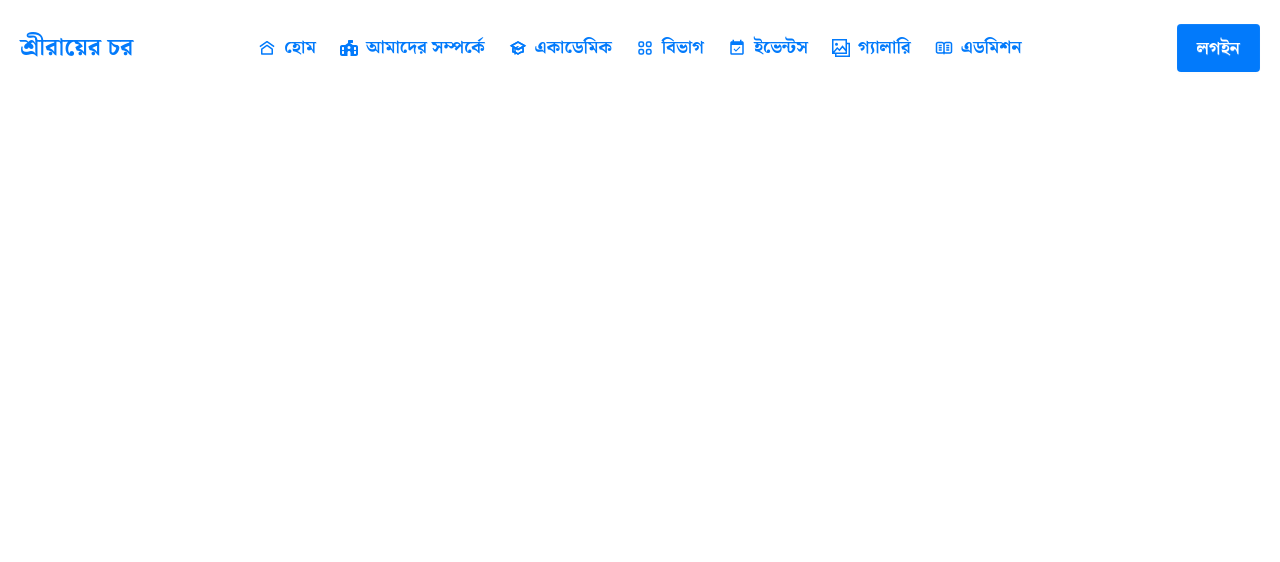
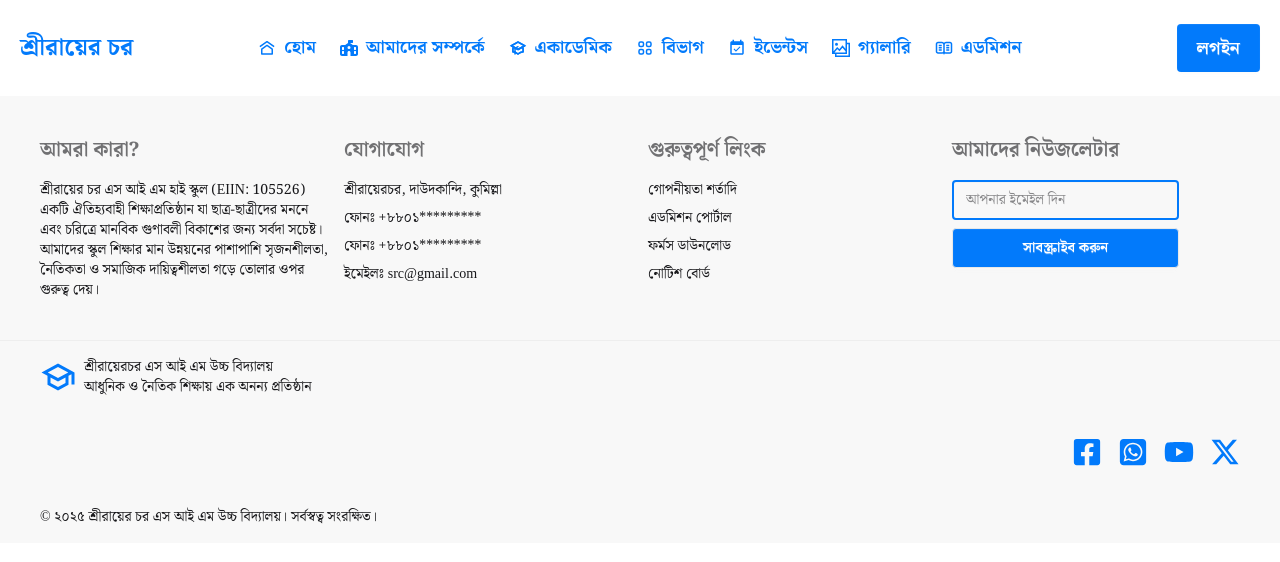
Before and after one commit to jahidul2004/src-school, a React (Vite) app: page / in a window 1280 px wide. Shown: the top 562 px of the page. Built offline with nearby package versions, Linux system fonts and the light colour scheme.

Commit message:
Footer added.

```diff
--- a/src/layouts/MainLayout.jsx
+++ b/src/layouts/MainLayout.jsx
@@ -1,4 +1,6 @@
+import { Outlet } from "react-router-dom";
 import NavBar from "../shared/navabr/NavBar";
+import Footer from "../shared/footer/Footer";
 
 const MainLayout = () => {
     return (
@@ -6,6 +8,14 @@ const MainLayout = () => {
             {/* NabBar */}
             <NavBar></NavBar>
             {/* NabBar end */}
+
+            {/* Outlet */}
+            <Outlet></Outlet>
+            {/* Outlet end */}
+
+            {/* Footer */}
+            <Footer></Footer>
+            {/* Footer end */}
         </div>
     );
 };
--- /dev/null
+++ b/src/shared/footer/Footer.jsx
@@ -0,0 +1,82 @@
+import { FaFacebookSquare } from "react-icons/fa";
+import { FaSquareWhatsapp, FaXTwitter, FaYoutube } from "react-icons/fa6";
+import { MdOutlineSchool } from "react-icons/md";
+
+const Footer = () => {
+    return (
+        <div>
+            <footer className="footer bg-base-200 text-base-content p-10 md:grid md:grid-cols-4 ">
+                <nav>
+                    <h6 className="footer-title text-xl">আমরা কারা?</h6>
+                    <p>
+                        শ্রীরায়ের চর এস আই এম হাই স্কুল (EIIN: 105526) একটি
+                        ঐতিহ্যবাহী শিক্ষাপ্রতিষ্ঠান যা ছাত্র-ছাত্রীদের মননে এবং
+                        চরিত্রে মানবিক গুণাবলী বিকাশের জন্য সর্বদা সচেষ্ট।
+                        আমাদের স্কুল শিক্ষার মান উন্নয়নের পাশাপাশি সৃজনশীলতা,
+                        নৈতিকতা ও সমাজিক দায়িত্বশীলতা গড়ে তোলার ওপর গুরুত্ব দেয়।
+                    </p>
+                </nav>
+                <nav>
+                    <h6 className="footer-title text-xl">যোগাযোগ</h6>
+                    <p>শ্রীরায়েরচর, দাউদকান্দি, কুমিল্লা</p>
+                    <p>ফোনঃ +৮৮০১*********</p>
+                    <p>ফোনঃ +৮৮০১*********</p>
+                    <p>ইমেইলঃ src@gmail.com</p>
+                </nav>
+                <nav>
+                    <h6 className="footer-title text-xl">গুরুত্বপূর্ণ লিংক</h6>
+                    <a href="">গোপনীয়তা শর্তাদি</a>
+                    <a href="">এডমিশন পোর্টাল</a>
+                    <a href="">ফর্মস ডাউনলোড</a>
+                    <a href="">নোটিশ বোর্ড</a>
+                </nav>
+                <nav>
+                    <h6 className="footer-title text-xl">আমাদের নিউজলেটার</h6>
+                    <div className="flex flex-col gap-2 w-full">
+                        <input
+                            type="text"
+                            placeholder="আপনার ইমেইল দিন"
+                            className="input input-bordered w-full max-w-2xl bg-transparent border-[#027afb] border-2"
+                        />
+                        <button className="btn bg-[#027afb] text-white w-full">
+                            সাবস্ক্রাইব করুন
+                        </button>
+                    </div>
+                </nav>
+            </footer>
+            <footer className="footer bg-base-200 text-base-content border-base-300 border-t px-10 py-4">
+                <aside className="grid-flow-col items-center">
+                    {/* Logo here */}
+                    <MdOutlineSchool className="text-4xl text-[#027afb]" />
+                    <p>
+                        শ্রীরায়েরচর এস আই এম উচ্চ বিদ্যালয়
+                        <br />
+                        আধুনিক ও নৈতিক শিক্ষায় এক অনন্য প্রতিষ্ঠান
+                    </p>
+                </aside>
+                <nav className="md:place-self-center md:justify-self-end">
+                    <div className="grid grid-flow-col gap-4 text-2xl md:text-3xl text-[#027afb]">
+                        <a>
+                            <FaFacebookSquare />
+                        </a>
+                        <a>
+                            <FaSquareWhatsapp />
+                        </a>
+                        <a>
+                            <FaYoutube />
+                        </a>
+                        <a>
+                            <FaXTwitter />
+                        </a>
+                    </div>
+                </nav>
+                <p className="text-center">
+                    © ২০২৫ শ্রীরায়ের চর এস আই এম উচ্চ বিদ্যালয়। সর্বস্বত্ব
+                    সংরক্ষিত।
+                </p>
+            </footer>
+        </div>
+    );
+};
+
+export default Footer;
```
